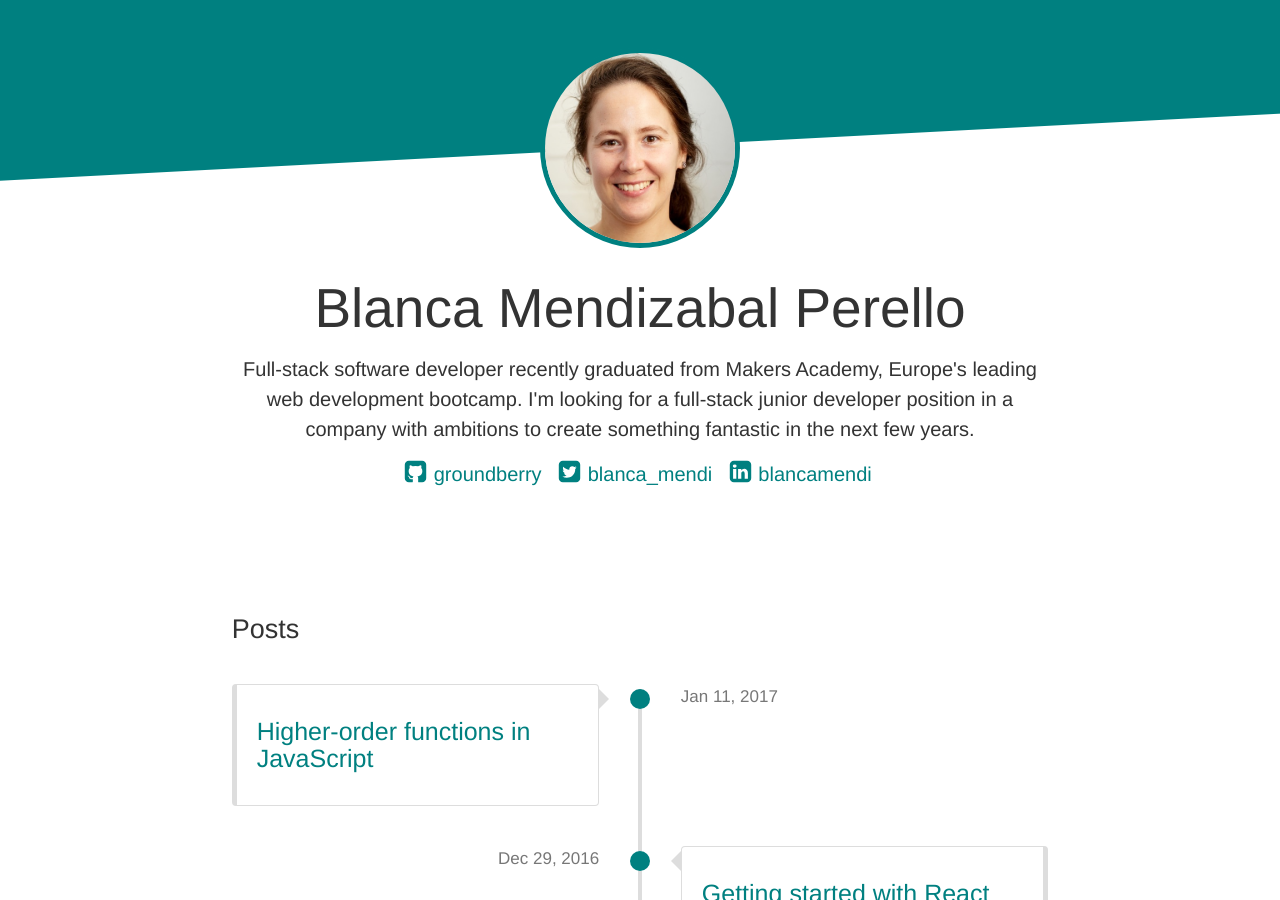
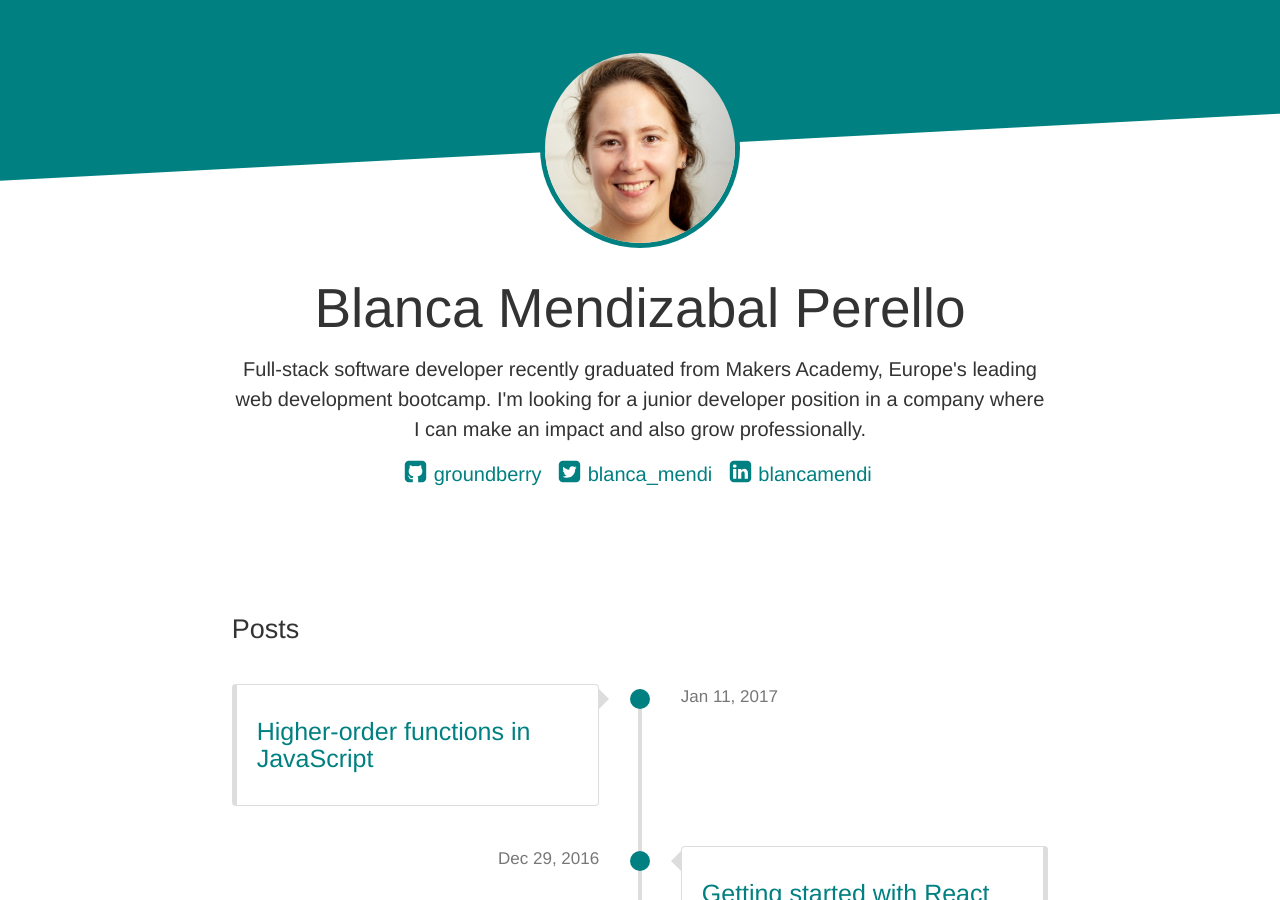
Before and after one commit to groundberry/groundberry.github.io, a Jekyll site: the page built from index.html, in a window 1280 px wide and 900 px high. Built offline with Jekyll 4.4.1, drawn with Linux system fonts in a browser that asks for light colours.

Commit message:
Edit description

```diff
--- a/_config.yml
+++ b/_config.yml
@@ -17,9 +17,7 @@ title: Blanca Mendizabal Perello
 email: blanca.mendizabal.perello@gmail.com
 description: >
   Full-stack software developer recently graduated from Makers Academy, Europe's
-  leading web development bootcamp. I'm looking for a full-stack junior developer
-  position in a company with ambitions to create something fantastic in the next
-  few years.
+  leading web development bootcamp. I'm looking for a junior developer position in a company where I can make an impact and also grow professionally.
 baseurl: "" # the subpath of your site, e.g. /blog
 url: "https://groundberry.github.io" # the base hostname & protocol for your site
 github_username:  groundberry
```
